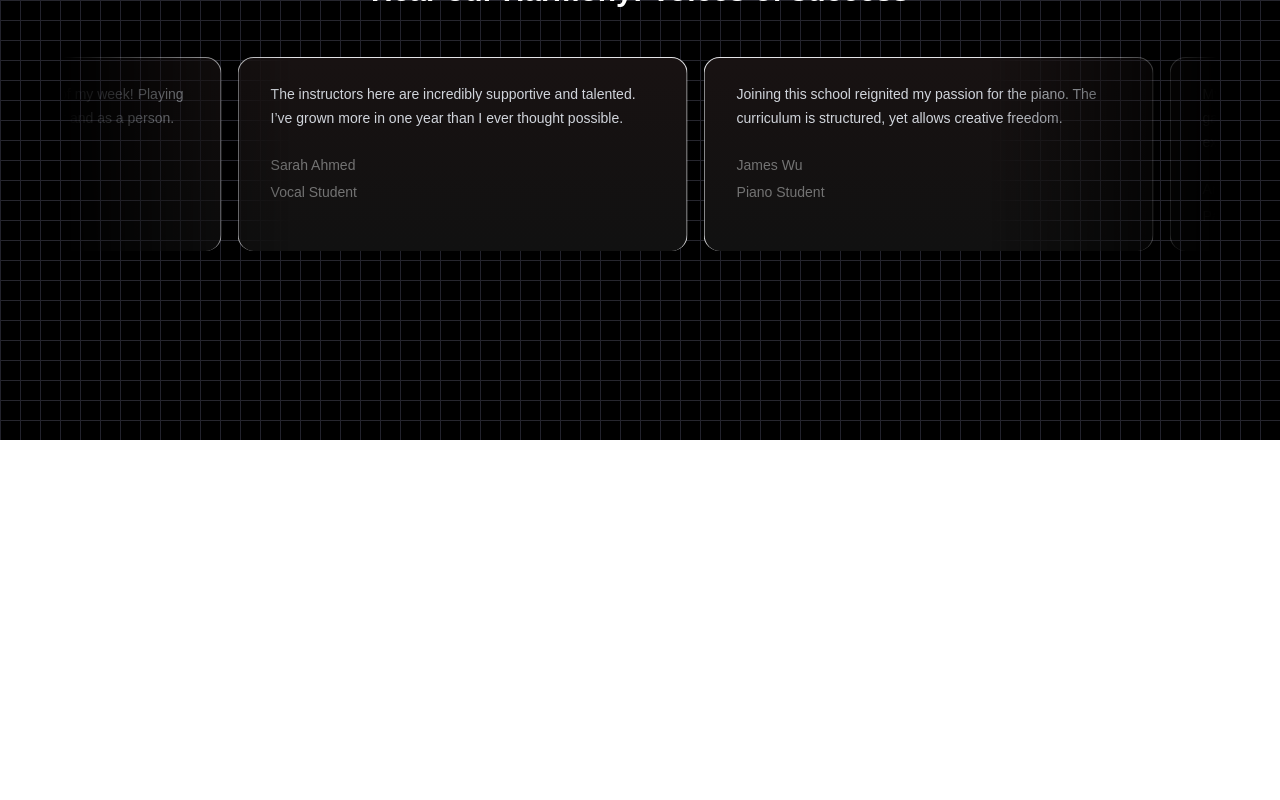
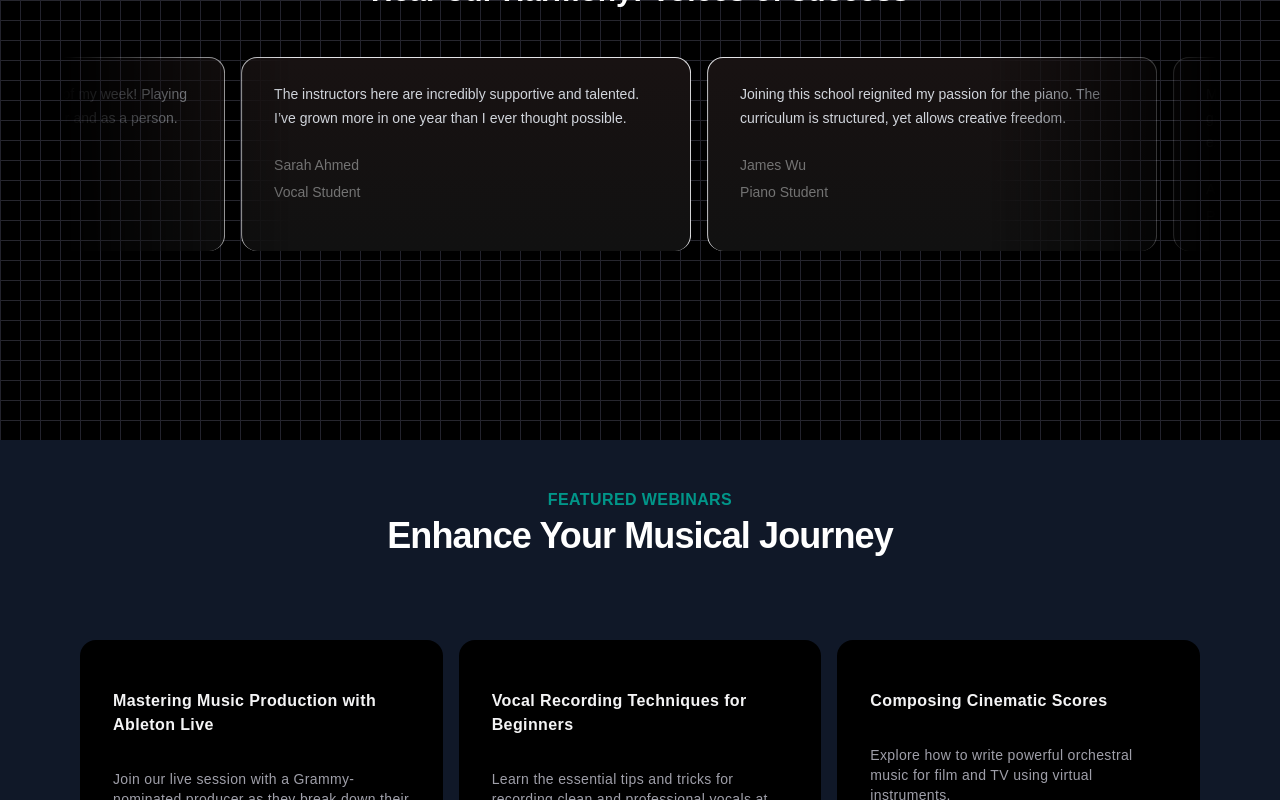
Before and after one commit to mehedihasan8226/art_of_music, a Next.js app: page / in a window 1280 px wide. Shown: the part 2000-2800 px from the top of the page. Before the commit the page ends 2440 px from the top, so only its background shows below. Built offline with nearby package versions, Linux system fonts and the light colour scheme.

Commit message:
added upcomingwebinars section

```diff
--- a/src/app/page.tsx
+++ b/src/app/page.tsx
@@ -4,6 +4,7 @@ import HeroSection from "@/components/HeroSection"
 import FeaturedSection from '@/components/FeaturedSection'
 import WhyChooseUs from '@/components/WhyChooseUs'
 import MusicSchoolTestimonials from '@/components/TestimonialCards'
+import UpcomingWebinars from '@/components/UpcomingWebinars'
 
 export default function page() {
   return (
@@ -17,6 +18,7 @@ export default function page() {
 
       <WhyChooseUs />
       <MusicSchoolTestimonials/>
+      <UpcomingWebinars />
     </main>
   )
 }
--- /dev/null
+++ b/src/components/UpcomingWebinars.tsx
@@ -0,0 +1,85 @@
+"use client"
+import Link from 'next/link'
+import { HoverEffect } from "./ui/card-hover-effect";
+
+
+const UpcomingWebinars = () => {
+
+  const MusicFeatureWebinars = [
+  {
+    title: "Mastering Music Production with Ableton Live",
+    description: "Join our live session with a Grammy-nominated producer as they break down their workflow in Ableton Live.",
+    slug: "mastering-music-production-ableton",
+    isFeatured: true
+  },
+  {
+    title: "Vocal Recording Techniques for Beginners",
+    description: "Learn the essential tips and tricks for recording clean and professional vocals at home.",
+    slug: "vocal-recording-techniques",
+    isFeatured: false
+  },
+  {
+    title: "Composing Cinematic Scores",
+    description: "Explore how to write powerful orchestral music for film and TV using virtual instruments.",
+    slug: "composing-cinematic-scores",
+    isFeatured: true
+  },
+  {
+    title: "Jazz Improvisation Essentials",
+    description: "A live demonstration of jazz improvisation techniques and exercises with an expert saxophonist.",
+    slug: "jazz-improvisation-essentials",
+    isFeatured: false
+  },
+  {
+    title: "Mixing and Mastering Like a Pro",
+    description: "Discover the full process of mixing and mastering with professional-grade plugins and tools.",
+    slug: "mixing-and-mastering-pro",
+    isFeatured: true
+  },
+  {
+    title: "Electronic Music Sound Design",
+    description: "Dive into sound design for electronic genres using synthesizers and sampling techniques.",
+    slug: "electronic-music-sound-design",
+    isFeatured: false
+  }
+];
+
+
+  return (
+    <div className='p-12 bg-gray-900'>
+        <div className="max-w-7xl mx-auto px-4 sm:px-6">
+            <div className='text-center'>
+              <h2 className='text-base text-teal-600
+              font-semibold tracking-wide uppercase'>FEATURED WEBINARS</h2>
+              <p className='mt-2 text-3xl leading-8
+              font-extrabold tracking-tight text-white
+              sm:text-4xl'>Enhance Your Musical Journey</p>
+            </div>
+            <div className='mt-10'>
+              <HoverEffect items={MusicFeatureWebinars.map(webinar=>(
+                {
+                title: webinar.title,
+                description: webinar.description,
+                link: webinar.slug
+              }
+              ))} />
+
+
+            </div>
+            <div className='mt-10 text-center'>
+              <Link href={"/"}
+              className='px-4 py-2 rounded border
+              border-neutral-600 text-neutral-700 bg-white
+              hover:bg-gray-100 transition duration-200'
+              >
+              View All Webinars
+              </Link>
+            </div>
+
+        </div>
+
+    </div>
+  )
+}
+
+export default UpcomingWebinars
--- /dev/null
+++ b/src/components/ui/card-hover-effect.tsx
@@ -0,0 +1,111 @@
+import { cn } from "@/lib/utils";
+import { AnimatePresence, motion } from "motion/react";
+
+import { useState } from "react";
+
+export const HoverEffect = ({
+  items,
+  className,
+}: {
+  items: {
+    title: string;
+    description: string;
+    link: string;
+  }[];
+  className?: string;
+}) => {
+  let [hoveredIndex, setHoveredIndex] = useState<number | null>(null);
+
+  return (
+    <div
+      className={cn(
+        "grid grid-cols-1 md:grid-cols-2  lg:grid-cols-3  py-10",
+        className
+      )}
+    >
+      {items.map((item, idx) => (
+        <a
+          href={item?.link}
+          key={item?.link}
+          className="relative group  block p-2 h-full w-full"
+          onMouseEnter={() => setHoveredIndex(idx)}
+          onMouseLeave={() => setHoveredIndex(null)}
+        >
+          <AnimatePresence>
+            {hoveredIndex === idx && (
+              <motion.span
+                className="absolute inset-0 h-full w-full bg-slate-800 dark:bg-slate-800/[0.8] block  rounded-3xl"
+                layoutId="hoverBackground"
+                initial={{ opacity: 0 }}
+                animate={{
+                  opacity: 1,
+                  transition: { duration: 0.15 },
+                }}
+                exit={{
+                  opacity: 0,
+                  transition: { duration: 0.15, delay: 0.2 },
+                }}
+              />
+            )}
+          </AnimatePresence>
+          <Card>
+            <CardTitle>{item.title}</CardTitle>
+            <CardDescription>{item.description}</CardDescription>
+          </Card>
+        </a>
+      ))}
+    </div>
+  );
+};
+
+export const Card = ({
+  className,
+  children,
+}: {
+  className?: string;
+  children: React.ReactNode;
+}) => {
+  return (
+    <div
+      className={cn(
+        "rounded-2xl h-full w-full p-4 overflow-hidden bg-black border border-transparent dark:border-white/[0.2] group-hover:border-slate-700 relative z-20",
+        className
+      )}
+    >
+      <div className="relative z-50">
+        <div className="p-4">{children}</div>
+      </div>
+    </div>
+  );
+};
+export const CardTitle = ({
+  className,
+  children,
+}: {
+  className?: string;
+  children: React.ReactNode;
+}) => {
+  return (
+    <h4 className={cn("text-zinc-100 font-bold tracking-wide mt-4", className)}>
+      {children}
+    </h4>
+  );
+};
+export const CardDescription = ({
+  className,
+  children,
+}: {
+  className?: string;
+  children: React.ReactNode;
+}) => {
+  return (
+    <p
+      className={cn(
+        "mt-8 text-zinc-400 tracking-wide leading-relaxed text-sm",
+        className
+      )}
+    >
+      {children}
+    </p>
+  );
+};
```
